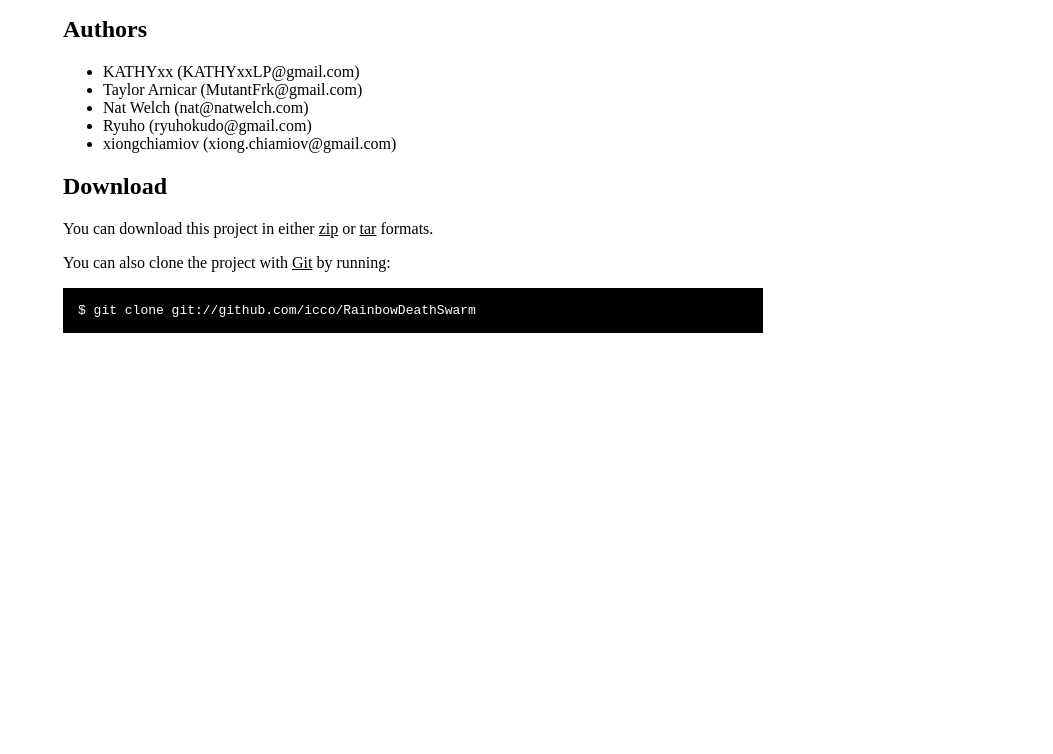
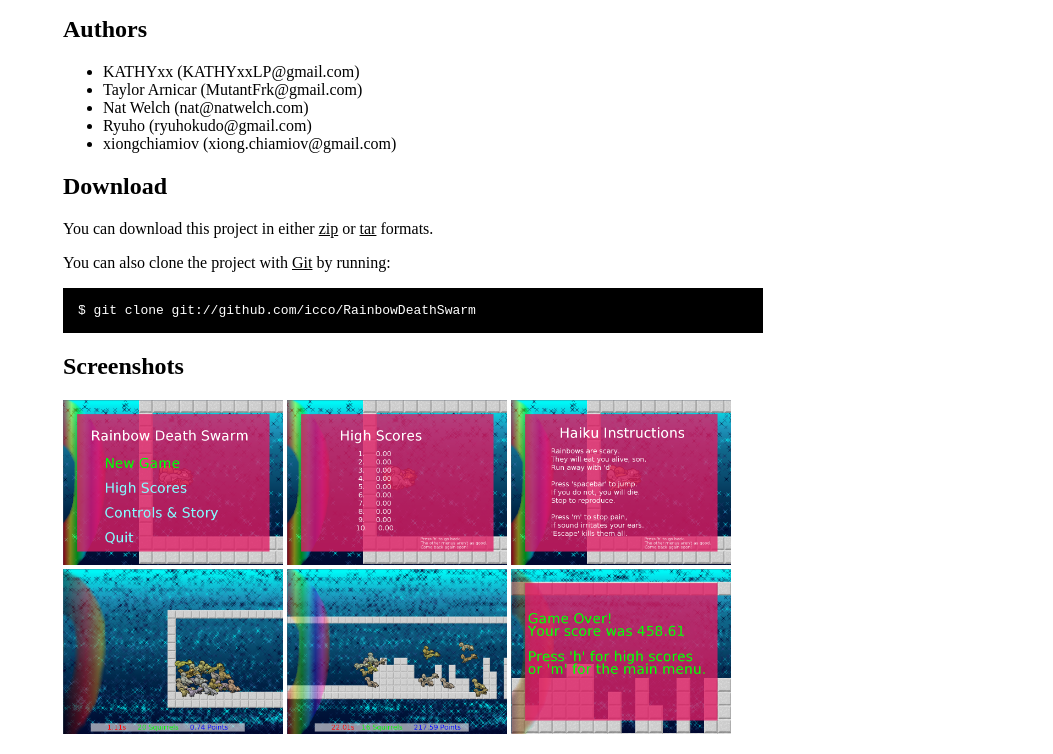
Before and after one commit to icco/RainbowDeathSwarm, a plain HTML site: page index.html in a window 1280 px wide. Shown: the part 335-1089 px from the top of the page, without its empty margins (227-1280 px from the left). Before the commit the page ends 800 px from the top, so only its background shows below. Drawn offline with Linux system fonts and the light colour scheme.

Commit message:
screenieshots

```diff
--- a/index.html
+++ b/index.html
@@ -27,6 +27,9 @@
          pre { background: #000; color: #fff; padding: 15px;}
          hr { border: 0; width: 80%; border-bottom: 1px solid #aaa}
          .footer { text-align:center; padding-top:30px; font-style: italic; }
+         a img {
+            width: 220px;
+         }
       </style>
    </head>
 
@@ -69,6 +72,17 @@
          <p>You can also clone the project with <a href="http://git-scm.com">Git</a> by running:
          <pre>$ git clone git://github.com/icco/RainbowDeathSwarm</pre>
          </p>
+
+         <h2>Screenshots</h2>
+
+         <p>
+            <a href="images/01.png"><img src="images/01.png" /></a>
+            <a href="images/01.png"><img src="images/02.png" /></a>
+            <a href="images/01.png"><img src="images/03.png" /></a>
+            <a href="images/01.png"><img src="images/04.png" /></a>
+            <a href="images/01.png"><img src="images/05.png" /></a>
+            <a href="images/01.png"><img src="images/06.png" /></a>
+         </p>
       </div>
 
       <script type="text/javascript">
```
Also changed, not shown: images/01.png (added), images/02.png (added), images/03.png (added), images/04.png (added), images/05.png (added), images/06.png (added).
